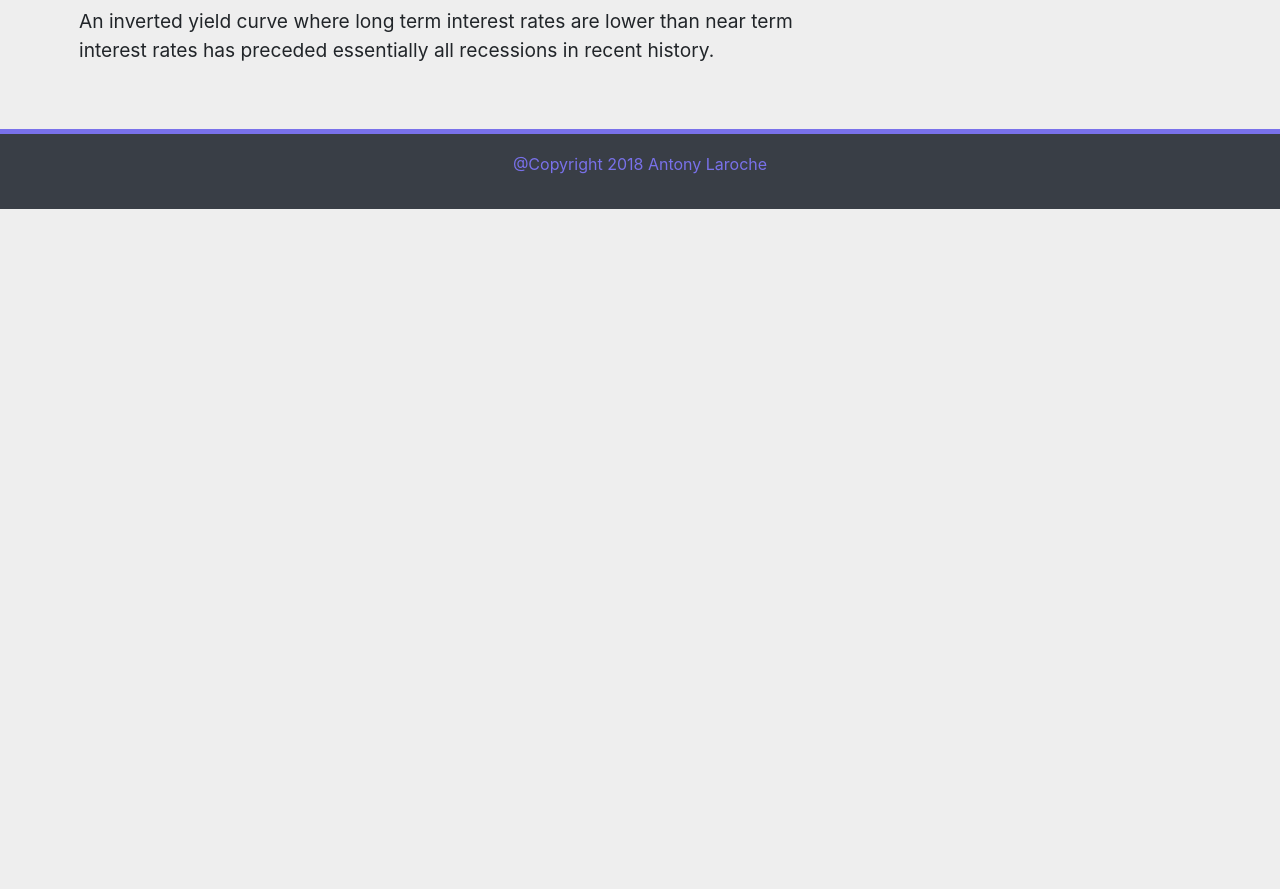
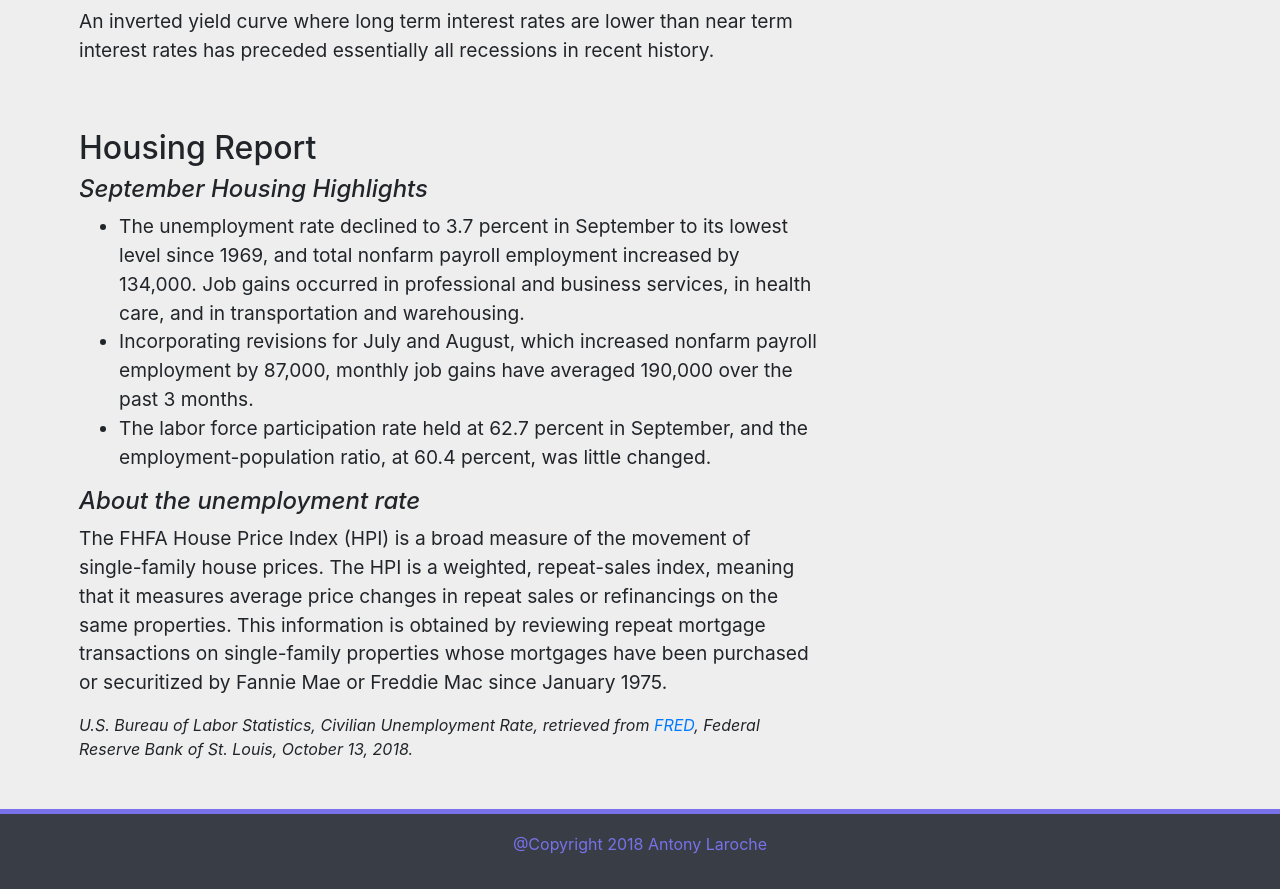
Before and after one commit to ajlaroche/globalstraightedge, a React (Create React App) app in the folder client/: page / in a window 1280 px wide. Shown: the part 2482-3371 px from the top of the page. Before the commit the page ends 2691 px from the top, so only its background shows below. Built offline with nearby package versions, Linux system fonts and the light colour scheme; no server answers.

Commit message:
added housing section

```diff
--- /dev/null
+++ b/client/src/components/Sections/Housing.js
@@ -0,0 +1,59 @@
+import React, { Component } from "react";
+import "./Sections.css";
+import API from "../../utils/API";
+import moment from "moment";
+import Highcharts from "highcharts";
+
+class Housing extends Component {
+  render() {
+    return (
+      <div className="m-5 px-3">
+        <h2>Housing Report</h2>
+        <section className="row">
+          <article className="col-md-8">
+            <h4 className="commentary">September Housing Highlights</h4>
+            <ul>
+              <li>
+                The unemployment rate declined to 3.7 percent in September to
+                its lowest level since 1969, and total nonfarm payroll
+                employment increased by 134,000. Job gains occurred in
+                professional and business services, in health care, and in
+                transportation and warehousing.
+              </li>
+              <li>
+                Incorporating revisions for July and August, which increased
+                nonfarm payroll employment by 87,000, monthly job gains have
+                averaged 190,000 over the past 3 months.
+              </li>
+              <li>
+                The labor force participation rate held at 62.7 percent in
+                September, and the employment-population ratio, at 60.4 percent,
+                was little changed.
+              </li>
+            </ul>
+            <h4 className="commentary">About the unemployment rate</h4>
+            <p>
+              The FHFA House Price Index (HPI) is a broad measure of the
+              movement of single-family house prices. The HPI is a weighted,
+              repeat-sales index, meaning that it measures average price changes
+              in repeat sales or refinancings on the same properties. This
+              information is obtained by reviewing repeat mortgage transactions
+              on single-family properties whose mortgages have been purchased or
+              securitized by Fannie Mae or Freddie Mac since January 1975.
+            </p>
+            <cite>
+              U.S. Bureau of Labor Statistics, Civilian Unemployment Rate,
+              retrieved from
+              <a href="http://fred.stlouisfed.org/series/UNRATE"> FRED</a>
+              {", "}
+              Federal Reserve Bank of St. Louis, October 13, 2018.
+            </cite>
+          </article>{" "}
+          <div className="col-md-4" id="payrollChart" />
+        </section>
+      </div>
+    );
+  }
+}
+
+export default Housing;
--- a/client/src/components/Sections/index.js
+++ b/client/src/components/Sections/index.js
@@ -1,3 +1,4 @@
 export { default } from "./Employment";
 export { default } from "./GDP";
 export { default } from "./YieldCurve";
+export { default } from "./Housing";
--- a/client/src/pages/USEconomy/USView.js
+++ b/client/src/pages/USEconomy/USView.js
@@ -5,6 +5,7 @@ import USEconomy from "../../components/dashboards";
 import Employment from "../../components/Sections/Employment";
 import GDP from "../../components/Sections/GDP";
 import YieldCurve from "../../components/Sections/YieldCurve";
+import Housing from "../../components/Sections/Housing";
 
 const USView = () => (
   <div>
@@ -14,6 +15,7 @@ const USView = () => (
       <Employment />
       <GDP />
       <YieldCurve />
+      <Housing />
     </Container>
   </div>
 );
```
